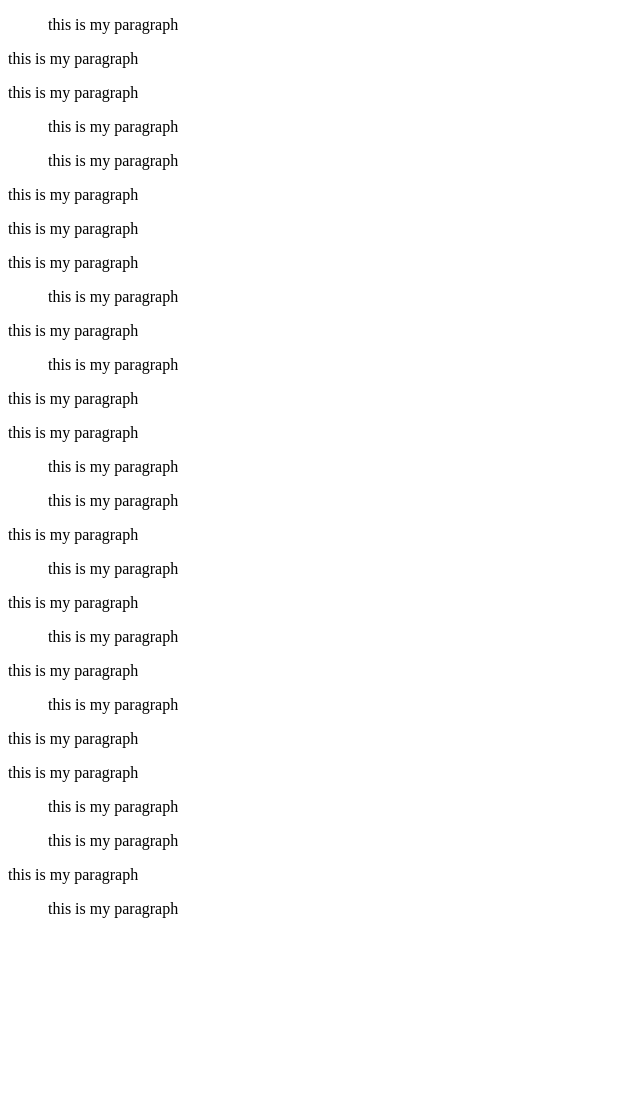
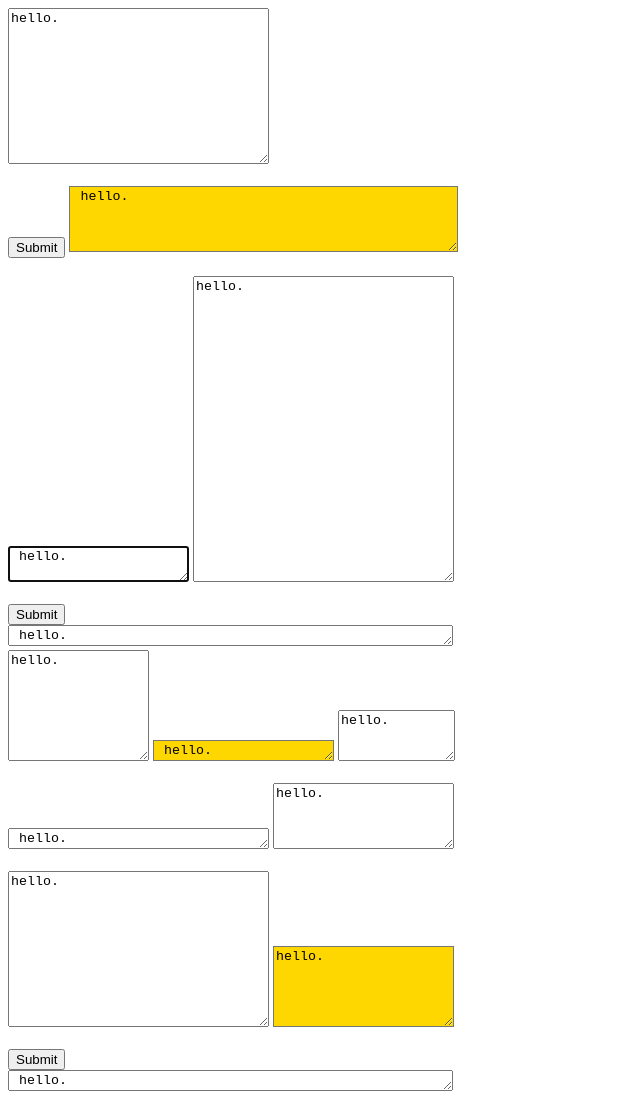
Before and after one commit to alyajames/project-02, a plain HTML site: page index.html in a window 1280 px wide. Shown: the whole page, without its empty margins (0-640 px from the left). Before the commit the page ends 934 px from the top, so only its background shows below. Drawn offline with Linux system fonts and the light colour scheme.

Commit message:
changed index1 - textarea

```diff
--- a/index.html
+++ b/index.html
@@ -6,112 +6,46 @@
     <title>block quote & fig caption</title>
 </head>
 <body>
-    <blockquote>
-        <p>this is my paragraph</p>
-    </blockquote>
+    <textarea rows="10" cols="30">hello.</textarea>
+    <br>
+    <br>
+    <input type="submit">
 
-    <figcaption>
-        <p>this is my paragraph</p>
-    </figcaption>
+    <textarea rows="4" cols="46" style="background-color:gold;"> hello.</textarea>
+    <br>
+    <br>
 
-    <figcaption>
-        <p>this is my paragraph</p>
-    </figcaption>
+    <textarea autofocus> hello.</textarea>
 
-    <blockquote>
-        <p>this is my paragraph</p>
-    </blockquote>
+    <textarea rows="20" cols="30">hello.</textarea>
+    <br>
+    <br>
+    <input type="submit">
+    <br>
 
-    <blockquote>
-        <p>this is my paragraph</p>
-    </blockquote>
+    <textarea rows="1" cols="53"> hello.</textarea>
+    <br>
+    <textarea rows="7" cols="15">hello.</textarea>
+    <textarea rows="1" cols="20" style="background-color:gold;"> hello.</textarea>
+    <textarea rows="3" cols="12">hello.</textarea>
 
-    <figcaption>
-        <p>this is my paragraph</p>
-    </figcaption>
+    <br>
+    <br>
+    <textarea rows="1" cols="30"> hello.</textarea>
+    <textarea rows="4" cols="20">hello.</textarea>
 
-    <figcaption>
-        <p>this is my paragraph</p>
-    </figcaption>
+    <br>
+    <br>
 
-    <figcaption>
-        <p>this is my paragraph</p>
-    </figcaption>
+    <textarea rows="10" cols="30">hello.</textarea>
+    <textarea rows="5" cols="20" style="background-color:gold;">hello.</textarea>
 
-    <blockquote>
-        <p>this is my paragraph</p>
-    </blockquote>
+    <br>
+    <br>
+    <input type="submit">
+    <br>
+    <textarea rows="1" cols="53"> hello.</textarea>
 
-    <figcaption>
-        <p>this is my paragraph</p>
-    </figcaption>
 
-    <blockquote>
-        <p>this is my paragraph</p>
-    </blockquote>
-
-    <figcaption>
-        <p>this is my paragraph</p>
-    </figcaption>
-
-    <figcaption>
-        <p>this is my paragraph</p>
-    </figcaption>
-
-    <blockquote>
-        <p>this is my paragraph</p>
-    </blockquote>
-
-    <blockquote>
-        <p>this is my paragraph</p>
-    </blockquote>
-
-    <figcaption>
-        <p>this is my paragraph</p>
-    </figcaption>
-
-    <blockquote>
-        <p>this is my paragraph</p>
-    </blockquote>
-
-    <figcaption>
-        <p>this is my paragraph</p>
-    </figcaption>
-
-    <blockquote>
-        <p>this is my paragraph</p>
-    </blockquote>
-
-    <figcaption>
-        <p>this is my paragraph</p>
-    </figcaption>
-
-    <blockquote>
-        <p>this is my paragraph</p>
-    </blockquote>
-
-    <figcaption>
-        <p>this is my paragraph</p>
-    </figcaption>
-
-    <figcaption>
-        <p>this is my paragraph</p>
-    </figcaption>
-
-    <blockquote>
-        <p>this is my paragraph</p>
-    </blockquote>
-
-    <blockquote>
-        <p>this is my paragraph</p>
-    </blockquote>
-
-    <figcaption>
-        <p>this is my paragraph</p>
-    </figcaption>
-
-    <blockquote>
-        <p>this is my paragraph</p>
-    </blockquote>
 </body>
 </html>
```
